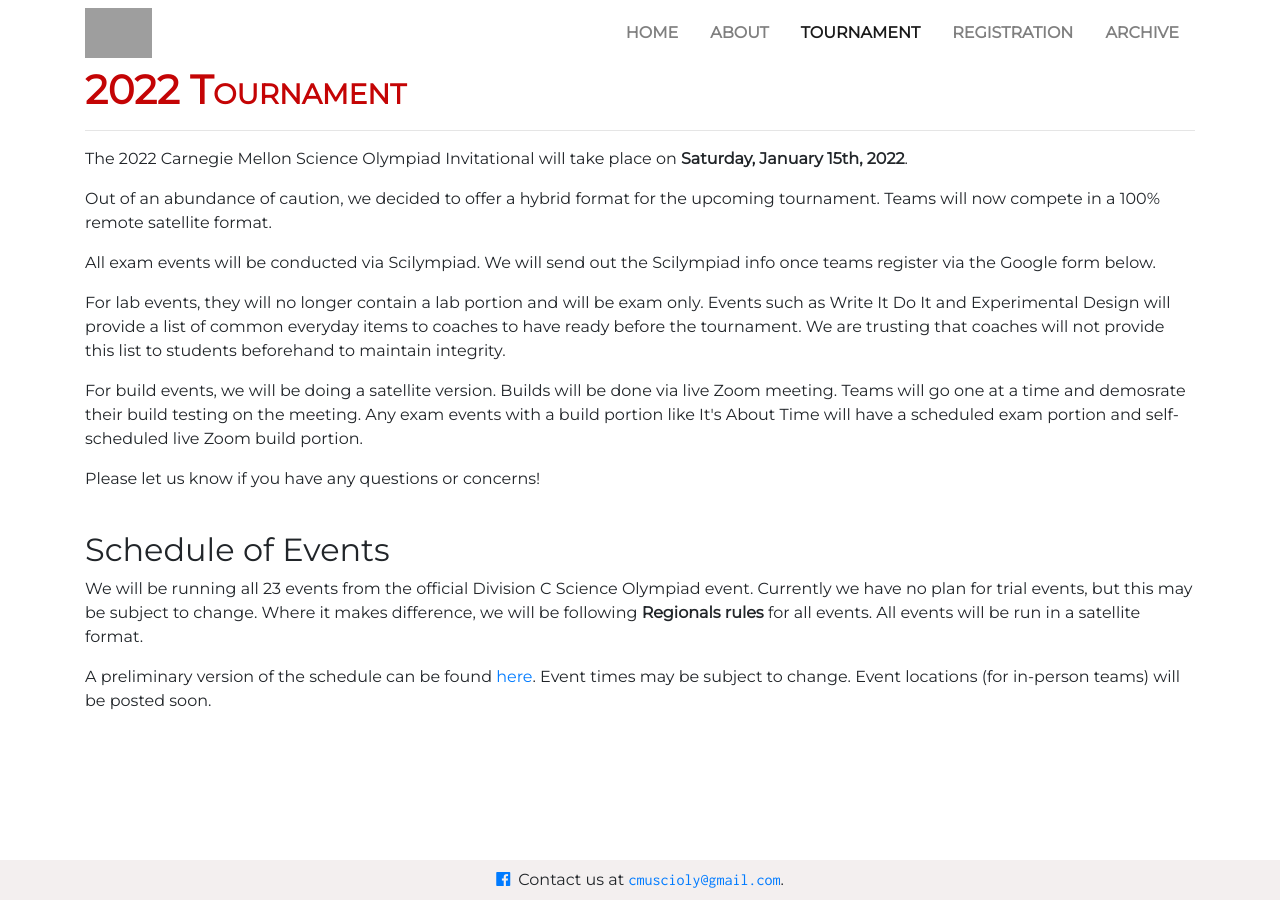
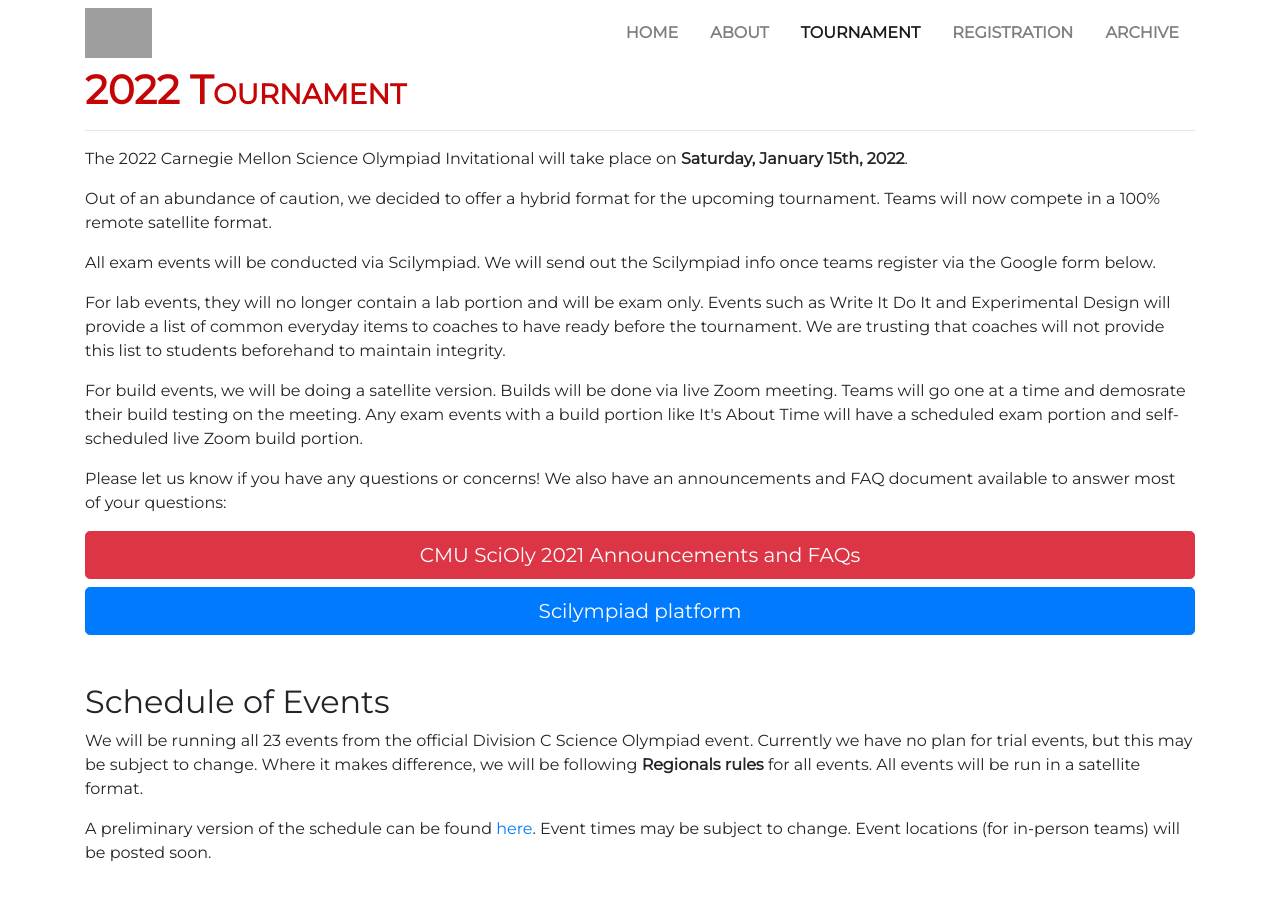
Before and after one commit to cmuscioly/cmuscioly.github.io, a Jekyll site: the page built from tournament.md, in a window 1280 px wide. Built offline with Jekyll 4.4.1, drawn with Linux system fonts in a browser that asks for light colours; nearby versions of some CDN libraries; grey boxes are pictures that could not be loaded.

Commit message:
Added FAQ doc

```diff
--- a/tournament.md
+++ b/tournament.md
@@ -29,8 +29,17 @@ For lab events, they will no longer contain a lab portion and will be exam only.
 For build events, we will be doing a satellite version. Builds will be done via live Zoom meeting. Teams will go one at a time and demosrate their build testing on the meeting. Any exam events with a build portion like It's About Time will have a scheduled exam portion and self-scheduled live Zoom build portion.
 </p>
 <p>
-Please let us know if you have any questions or concerns!
+Please let us know if you have any questions or concerns! We also have an announcements and FAQ document available to answer most of your questions:
 </p>
+<div>
+  <a class="btn btn-danger btn-lg btn-block" role="button"
+  href="https://docs.google.com/document/d/1HDpqw4dM-9Vttr2v8PwSG22DO3suhfzyyY6weL8NJmU/edit?usp=sharing"
+  target="_blank">CMU SciOly 2021 Announcements and FAQs</a>
+  <a class="btn btn-primary btn-lg btn-block" role="button"
+  href="https://scilympiad.com/pa-cmuso" target="_blank">Scilympiad
+  platform</a>
+</div>
+<br>
 
 <br>
 
```
